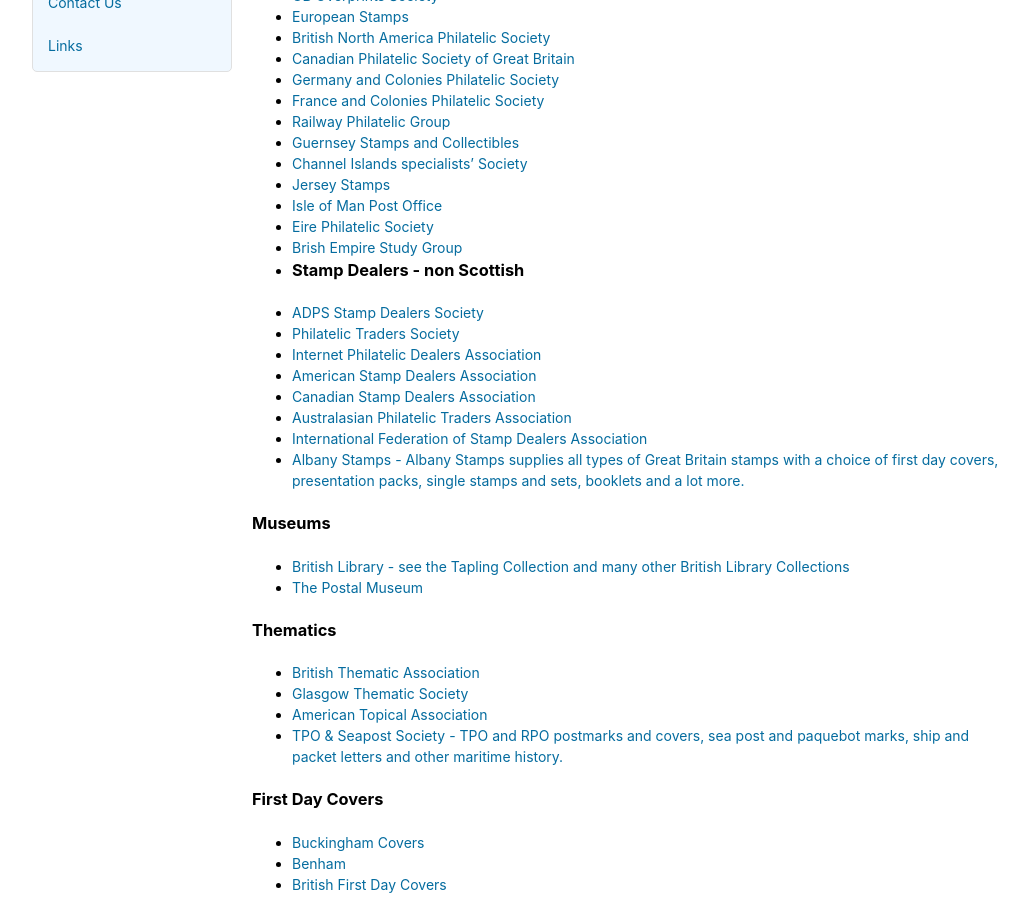
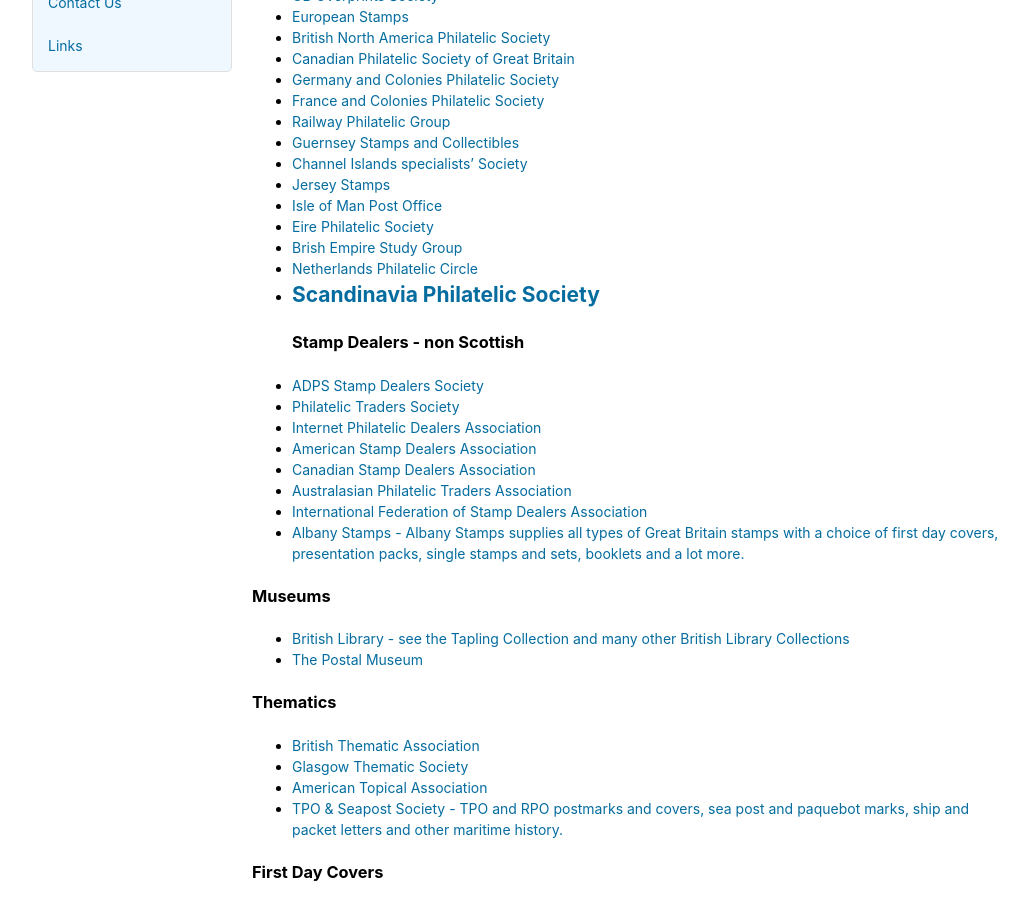
Before and after one commit to astalker/caledonian-stamps, a Jekyll site: the page built from links.md, in a window 1280 px wide and 900 px high, scrolled down 691 px. Shown: the whole window, without its empty margins (118-1146 px from the left). Built offline with Jekyll 4.4.1, drawn with Linux system fonts in a browser that asks for light colours; our own code applies the rules of GitHub Pages for plain Markdown files.

Commit message:
Netherlands and Scandinavia societies added

```diff
--- a/links.md
+++ b/links.md
@@ -35,8 +35,10 @@
 - [Jersey Stamps](https://www.jerseystamps.com)
 - [Isle of Man Post Office](https://www.iompost.com/stamps-coins)
 - [Eire Philatelic Society](https://www.eirephilatelicassoc.org)
-- [Brish Empire Study Group](https://bestudygroup.org)
--
+- [Brish Empire Study Group](https://https://scandps.org.uk/bestudygroup.org)
+- [Netherlands Philatelic Circle](https://www.philatelicdatabase.com)
+- [Scandinavia Philatelic Society](https://scandps.org.uk/)
+--
 ### Stamp Dealers - non Scottish
 
 - [ADPS Stamp Dealers Society](https://www.adpsstampdealers.uk/)
```
